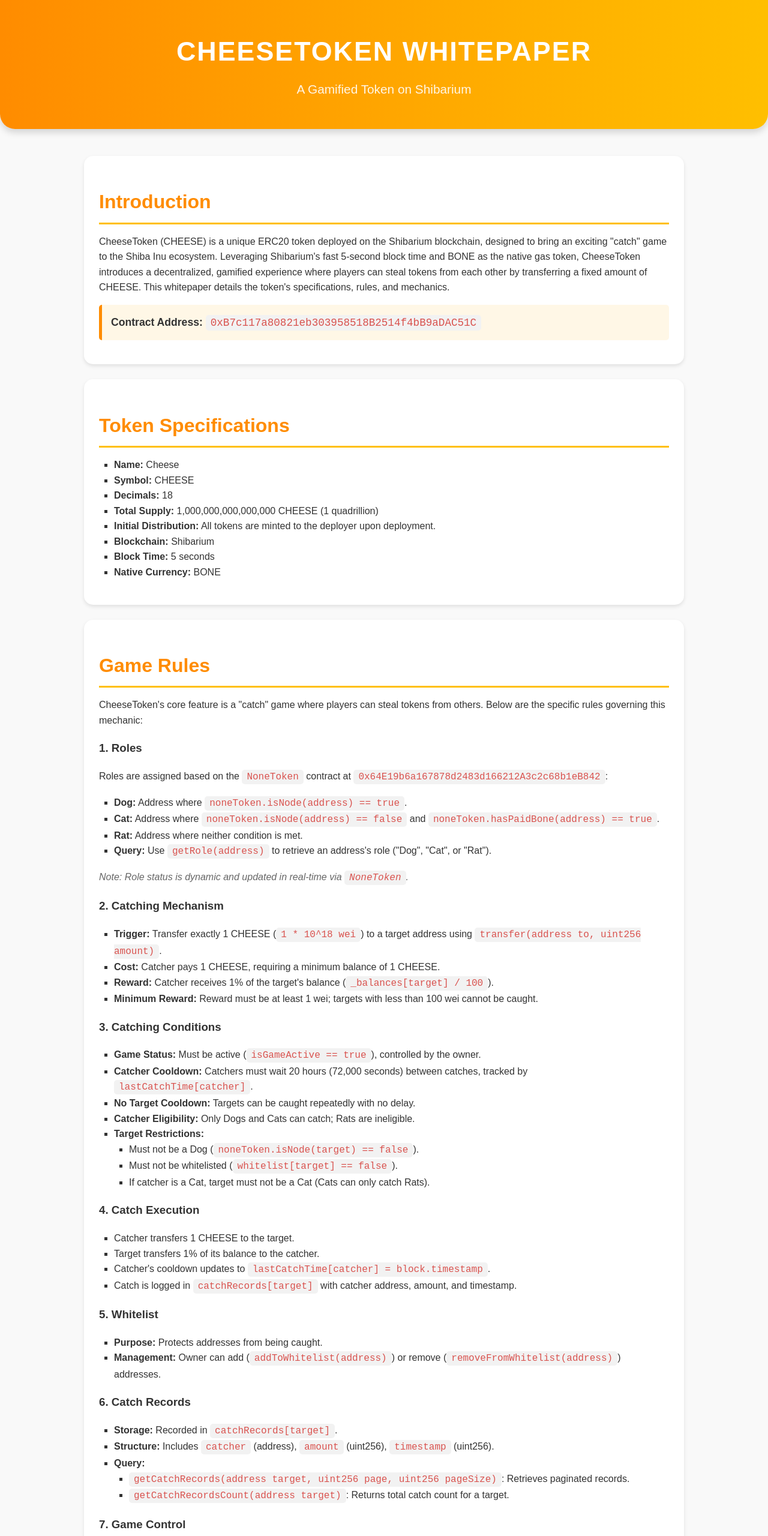
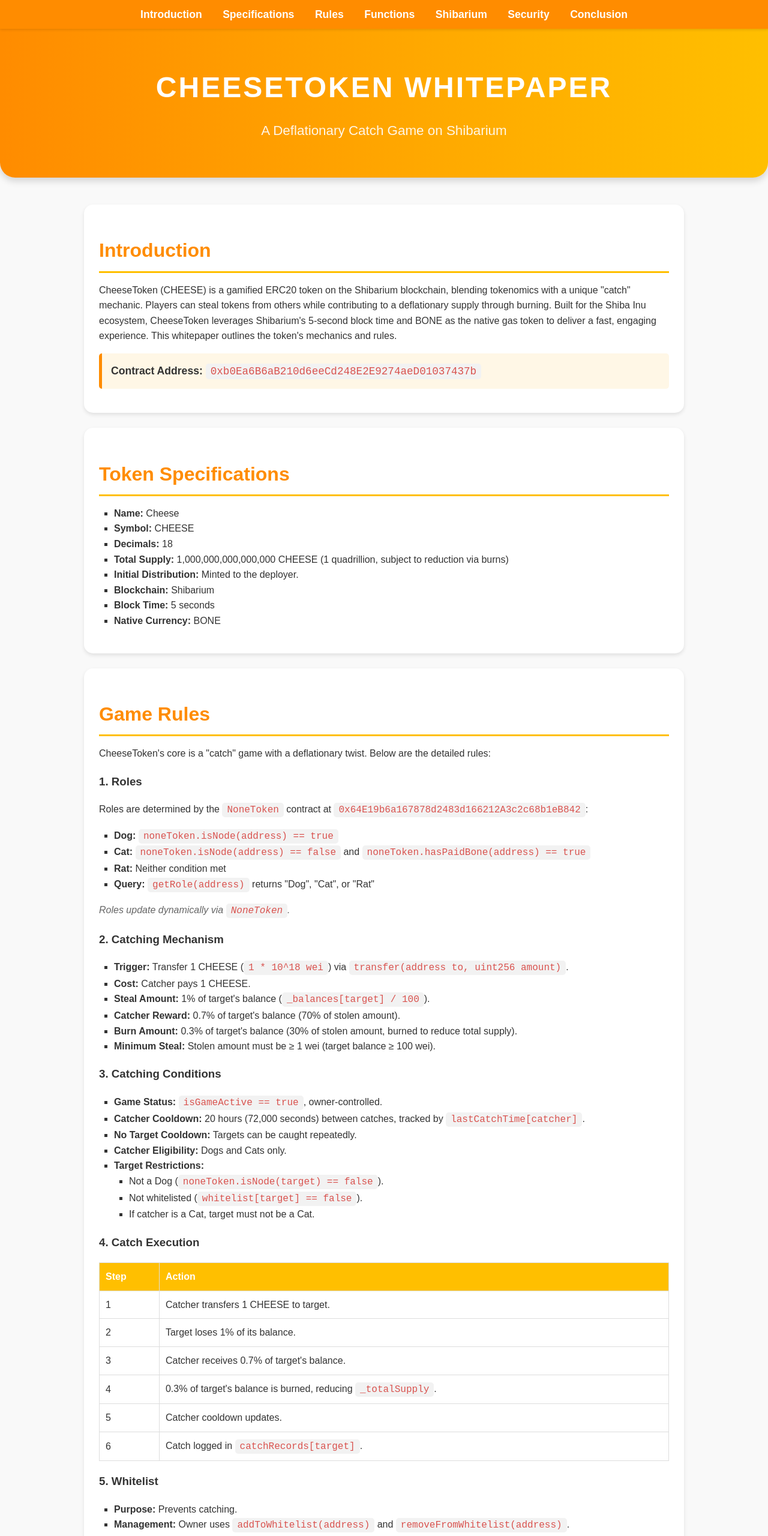
Before and after one commit to Shibfun/Cheese, a plain HTML site: page index.html in a window 1280 px wide. Shown: the top 2560 px of the page at 60% size. Drawn offline with Linux system fonts and the light colour scheme.

Commit message:
Update index.html

```diff
--- a/index.html
+++ b/index.html
@@ -18,24 +18,42 @@
             margin: 0 auto;
             padding: 20px;
         }
+        nav {
+            background: #ff8c00;
+            padding: 10px 0;
+            text-align: center;
+            position: sticky;
+            top: 0;
+            z-index: 100;
+            box-shadow: 0 2px 4px rgba(0, 0, 0, 0.1);
+        }
+        nav a {
+            color: white;
+            text-decoration: none;
+            margin: 0 15px;
+            font-weight: bold;
+            font-size: 1.1em;
+        }
+        nav a:hover {
+            text-decoration: underline;
+        }
         header {
             background: linear-gradient(90deg, #ff8c00, #ffbf00);
             color: white;
             text-align: center;
-            padding: 50px 20px;
+            padding: 60px 20px;
             border-radius: 0 0 25px 25px;
             box-shadow: 0 6px 12px rgba(0, 0, 0, 0.15);
-            position: relative;
         }
         header h1 {
             margin: 0;
-            font-size: 2.8em;
+            font-size: 3em;
             text-transform: uppercase;
-            letter-spacing: 2px;
+            letter-spacing: 3px;
         }
         header p {
-            font-size: 1.3em;
-            margin: 10px 0 0;
+            font-size: 1.4em;
+            margin: 15px 0 0;
             opacity: 0.9;
         }
         section {
@@ -76,6 +94,20 @@
             color: #666;
             margin-top: 10px;
         }
+        .table {
+            width: 100%;
+            border-collapse: collapse;
+            margin: 15px 0;
+        }
+        .table th, .table td {
+            padding: 10px;
+            border: 1px solid #ddd;
+            text-align: left;
+        }
+        .table th {
+            background: #ffbf00;
+            color: white;
+        }
         footer {
             text-align: center;
             padding: 25px;
@@ -86,131 +118,154 @@
         }
         @media (max-width: 768px) {
             header h1 {
-                font-size: 2em;
+                font-size: 2.2em;
             }
             header p {
-                font-size: 1.1em;
+                font-size: 1.2em;
             }
             h2 {
                 font-size: 1.6em;
             }
+            nav a {
+                margin: 0 10px;
+                font-size: 1em;
+            }
             .container {
                 padding: 15px;
             }
-            section {
-                padding: 20px;
-                margin: 15px 0;
-            }
-            .highlight {
-                font-size: 1em;
+            .table th, .table td {
+                font-size: 0.9em;
+                padding: 8px;
             }
         }
         @media (max-width: 480px) {
             header h1 {
-                font-size: 1.6em;
+                font-size: 1.8em;
             }
             header p {
-                font-size: 0.9em;
+                font-size: 1em;
             }
             h2 {
                 font-size: 1.4em;
             }
+            nav a {
+                display: block;
+                margin: 5px 0;
+            }
             section {
                 padding: 15px;
+            }
+            .table {
+                font-size: 0.85em;
             }
         }
     </style>
 </head>
 <body>
+    <nav>
+        <a href="#intro">Introduction</a>
+        <a href="#specs">Specifications</a>
+        <a href="#rules">Rules</a>
+        <a href="#functions">Functions</a>
+        <a href="#shibarium">Shibarium</a>
+        <a href="#security">Security</a>
+        <a href="#conclusion">Conclusion</a>
+    </nav>
+
     <header>
         <h1>CheeseToken Whitepaper</h1>
-        <p>A Gamified Token on Shibarium</p>
+        <p>A Deflationary Catch Game on Shibarium</p>
     </header>
 
     <div class="container">
-        <section>
+        <section id="intro">
             <h2>Introduction</h2>
             <p>
-                CheeseToken (CHEESE) is a unique ERC20 token deployed on the Shibarium blockchain, designed to bring an exciting "catch" game to the Shiba Inu ecosystem. Leveraging Shibarium's fast 5-second block time and BONE as the native gas token, CheeseToken introduces a decentralized, gamified experience where players can steal tokens from each other by transferring a fixed amount of CHEESE. This whitepaper details the token's specifications, rules, and mechanics.
+                CheeseToken (CHEESE) is a gamified ERC20 token on the Shibarium blockchain, blending tokenomics with a unique "catch" mechanic. Players can steal tokens from others while contributing to a deflationary supply through burning. Built for the Shiba Inu ecosystem, CheeseToken leverages Shibarium's 5-second block time and BONE as the native gas token to deliver a fast, engaging experience. This whitepaper outlines the token's mechanics and rules.
             </p>
             <div class="highlight">
-                <strong>Contract Address:</strong> <code>0xB7c117a80821eb303958518B2514f4bB9aDAC51C</code>
+                <strong>Contract Address:</strong> <code>0xb0Ea6B6aB210d6eeCd248E2E9274aeD01037437b</code>
             </div>
         </section>
 
-        <section>
+        <section id="specs">
             <h2>Token Specifications</h2>
             <ul>
                 <li><strong>Name:</strong> Cheese</li>
                 <li><strong>Symbol:</strong> CHEESE</li>
                 <li><strong>Decimals:</strong> 18</li>
-                <li><strong>Total Supply:</strong> 1,000,000,000,000,000 CHEESE (1 quadrillion)</li>
-                <li><strong>Initial Distribution:</strong> All tokens are minted to the deployer upon deployment.</li>
+                <li><strong>Total Supply:</strong> 1,000,000,000,000,000 CHEESE (1 quadrillion, subject to reduction via burns)</li>
+                <li><strong>Initial Distribution:</strong> Minted to the deployer.</li>
                 <li><strong>Blockchain:</strong> Shibarium</li>
                 <li><strong>Block Time:</strong> 5 seconds</li>
                 <li><strong>Native Currency:</strong> BONE</li>
             </ul>
         </section>
 
-        <section>
+        <section id="rules">
             <h2>Game Rules</h2>
-            <p>CheeseToken's core feature is a "catch" game where players can steal tokens from others. Below are the specific rules governing this mechanic:</p>
+            <p>CheeseToken's core is a "catch" game with a deflationary twist. Below are the detailed rules:</p>
 
             <h3>1. Roles</h3>
-            <p>Roles are assigned based on the <code>NoneToken</code> contract at <code>0x64E19b6a167878d2483d166212A3c2c68b1eB842</code>:</p>
+            <p>Roles are determined by the <code>NoneToken</code> contract at <code>0x64E19b6a167878d2483d166212A3c2c68b1eB842</code>:</p>
             <ul>
-                <li><strong>Dog:</strong> Address where <code>noneToken.isNode(address) == true</code>.</li>
-                <li><strong>Cat:</strong> Address where <code>noneToken.isNode(address) == false</code> and <code>noneToken.hasPaidBone(address) == true</code>.</li>
-                <li><strong>Rat:</strong> Address where neither condition is met.</li>
-                <li><strong>Query:</strong> Use <code>getRole(address)</code> to retrieve an address's role ("Dog", "Cat", or "Rat").</li>
+                <li><strong>Dog:</strong> <code>noneToken.isNode(address) == true</code></li>
+                <li><strong>Cat:</strong> <code>noneToken.isNode(address) == false</code> and <code>noneToken.hasPaidBone(address) == true</code></li>
+                <li><strong>Rat:</strong> Neither condition met</li>
+                <li><strong>Query:</strong> <code>getRole(address)</code> returns "Dog", "Cat", or "Rat"</li>
             </ul>
-            <p class="note">Note: Role status is dynamic and updated in real-time via <code>NoneToken</code>.</p>
+            <p class="note">Roles update dynamically via <code>NoneToken</code>.</p>
 
             <h3>2. Catching Mechanism</h3>
             <ul>
-                <li><strong>Trigger:</strong> Transfer exactly 1 CHEESE (<code>1 * 10^18 wei</code>) to a target address using <code>transfer(address to, uint256 amount)</code>.</li>
-                <li><strong>Cost:</strong> Catcher pays 1 CHEESE, requiring a minimum balance of 1 CHEESE.</li>
-                <li><strong>Reward:</strong> Catcher receives 1% of the target's balance (<code>_balances[target] / 100</code>).</li>
-                <li><strong>Minimum Reward:</strong> Reward must be at least 1 wei; targets with less than 100 wei cannot be caught.</li>
+                <li><strong>Trigger:</strong> Transfer 1 CHEESE (<code>1 * 10^18 wei</code>) via <code>transfer(address to, uint256 amount)</code>.</li>
+                <li><strong>Cost:</strong> Catcher pays 1 CHEESE.</li>
+                <li><strong>Steal Amount:</strong> 1% of target's balance (<code>_balances[target] / 100</code>).</li>
+                <li><strong>Catcher Reward:</strong> 0.7% of target's balance (70% of stolen amount).</li>
+                <li><strong>Burn Amount:</strong> 0.3% of target's balance (30% of stolen amount, burned to reduce total supply).</li>
+                <li><strong>Minimum Steal:</strong> Stolen amount must be ≥ 1 wei (target balance ≥ 100 wei).</li>
             </ul>
 
             <h3>3. Catching Conditions</h3>
             <ul>
-                <li><strong>Game Status:</strong> Must be active (<code>isGameActive == true</code>), controlled by the owner.</li>
-                <li><strong>Catcher Cooldown:</strong> Catchers must wait 20 hours (72,000 seconds) between catches, tracked by <code>lastCatchTime[catcher]</code>.</li>
-                <li><strong>No Target Cooldown:</strong> Targets can be caught repeatedly with no delay.</li>
-                <li><strong>Catcher Eligibility:</strong> Only Dogs and Cats can catch; Rats are ineligible.</li>
+                <li><strong>Game Status:</strong> <code>isGameActive == true</code>, owner-controlled.</li>
+                <li><strong>Catcher Cooldown:</strong> 20 hours (72,000 seconds) between catches, tracked by <code>lastCatchTime[catcher]</code>.</li>
+                <li><strong>No Target Cooldown:</strong> Targets can be caught repeatedly.</li>
+                <li><strong>Catcher Eligibility:</strong> Dogs and Cats only.</li>
                 <li><strong>Target Restrictions:</strong>
                     <ul>
-                        <li>Must not be a Dog (<code>noneToken.isNode(target) == false</code>).</li>
-                        <li>Must not be whitelisted (<code>whitelist[target] == false</code>).</li>
-                        <li>If catcher is a Cat, target must not be a Cat (Cats can only catch Rats).</li>
+                        <li>Not a Dog (<code>noneToken.isNode(target) == false</code>).</li>
+                        <li>Not whitelisted (<code>whitelist[target] == false</code>).</li>
+                        <li>If catcher is a Cat, target must not be a Cat.</li>
                     </ul>
                 </li>
             </ul>
 
             <h3>4. Catch Execution</h3>
-            <ul>
-                <li>Catcher transfers 1 CHEESE to the target.</li>
-                <li>Target transfers 1% of its balance to the catcher.</li>
-                <li>Catcher's cooldown updates to <code>lastCatchTime[catcher] = block.timestamp</code>.</li>
-                <li>Catch is logged in <code>catchRecords[target]</code> with catcher address, amount, and timestamp.</li>
-            </ul>
+            <table class="table">
+                <tr><th>Step</th><th>Action</th></tr>
+                <tr><td>1</td><td>Catcher transfers 1 CHEESE to target.</td></tr>
+                <tr><td>2</td><td>Target loses 1% of its balance.</td></tr>
+                <tr><td>3</td><td>Catcher receives 0.7% of target's balance.</td></tr>
+                <tr><td>4</td><td>0.3% of target's balance is burned, reducing <code>_totalSupply</code>.</td></tr>
+                <tr><td>5</td><td>Catcher cooldown updates.</td></tr>
+                <tr><td>6</td><td>Catch logged in <code>catchRecords[target]</code>.</td></tr>
+            </table>
 
             <h3>5. Whitelist</h3>
             <ul>
-                <li><strong>Purpose:</strong> Protects addresses from being caught.</li>
-                <li><strong>Management:</strong> Owner can add (<code>addToWhitelist(address)</code>) or remove (<code>removeFromWhitelist(address)</code>) addresses.</li>
+                <li><strong>Purpose:</strong> Prevents catching.</li>
+                <li><strong>Management:</strong> Owner uses <code>addToWhitelist(address)</code> and <code>removeFromWhitelist(address)</code>.</li>
             </ul>
 
             <h3>6. Catch Records</h3>
             <ul>
-                <li><strong>Storage:</strong> Recorded in <code>catchRecords[target]</code>.</li>
-                <li><strong>Structure:</strong> Includes <code>catcher</code> (address), <code>amount</code> (uint256), <code>timestamp</code> (uint256).</li>
+                <li><strong>Storage:</strong> <code>catchRecords[target]</code>.</li>
+                <li><strong>Structure:</strong> <code>catcher</code>, <code>amount</code> (catcher reward), <code>timestamp</code>.</li>
                 <li><strong>Query:</strong>
                     <ul>
-                        <li><code>getCatchRecords(address target, uint256 page, uint256 pageSize)</code>: Retrieves paginated records.</li>
-                        <li><code>getCatchRecordsCount(address target)</code>: Returns total catch count for a target.</li>
+                        <li><code>getCatchRecords(address target, uint256 page, uint256 pageSize)</code></li>
+                        <li><code>getCatchRecordsCount(address target)</code></li>
                     </ul>
                 </li>
             </ul>
@@ -219,52 +274,51 @@
             <ul>
                 <li><strong>Owner Functions:</strong>
                     <ul>
-                        <li><code>stopGame()</code>: Disables catching (<code>isGameActive = false</code>).</li>
-                        <li><code>startGame()</code>: Enables catching (<code>isGameActive = true</code>).</li>
-                        <li><code>renounceOwnership()</code>: Sets <code>owner = 0x0</code>, permanently relinquishing control.</li>
+                        <li><code>stopGame()</code>: <code>isGameActive = false</code></li>
+                        <li><code>startGame()</code>: <code>isGameActive = true</code></li>
+                        <li><code>renounceOwnership()</code>: <code>owner = 0x0</code></li>
                     </ul>
                 </li>
                 <li><strong>Default:</strong> Game starts active.</li>
             </ul>
         </section>
 
-        <section>
+        <section id="functions">
             <h2>Token Functions</h2>
-            <p>CheeseToken implements the ERC20 standard with the following key functions:</p>
             <ul>
-                <li><code>transfer(address to, uint256 amount)</code>: Transfers tokens; triggers catching if <code>amount == 1 * 10^18</code>.</li>
-                <li><code>approve(address spender, uint256 amount)</code>: Approves a spender.</li>
-                <li><code>transferFrom(address from, address to, uint256 amount)</code>: Transfers on behalf of another (no catching).</li>
-                <li><code>increaseAllowance(address spender, uint256 addedValue)</code>: Increases allowance.</li>
-                <li><code>decreaseAllowance(address spender, uint256 subtractedValue)</code>: Decreases allowance.</li>
-                <li><code>balanceOf(address account)</code>: Returns balance.</li>
-                <li><code>allowance(address owner, address spender)</code>: Returns allowance.</li>
+                <li><code>transfer(address to, uint256 amount)</code>: Transfers tokens; triggers catch if <code>amount == 1 * 10^18</code>.</li>
+                <li><code>approve(address spender, uint256 amount)</code></li>
+                <li><code>transferFrom(address from, address to, uint256 amount)</code>: No catching.</li>
+                <li><code>increaseAllowance(address spender, uint256 addedValue)</code></li>
+                <li><code>decreaseAllowance(address spender, uint256 subtractedValue)</code></li>
+                <li><code>balanceOf(address account)</code></li>
+                <li><code>allowance(address owner, address spender)</code></li>
             </ul>
         </section>
 
-        <section>
+        <section id="shibarium">
             <h2>Shibarium Integration</h2>
             <ul>
-                <li><strong>Fast Transactions:</strong> Shibarium’s 5-second block time ensures quick catch confirmations.</li>
-                <li><strong>BONE Gas Fees:</strong> All transactions, including catches, use BONE as the native currency.</li>
-                <li><strong>Ecosystem Fit:</strong> Ties into the Shiba Inu ecosystem via <code>NoneToken</code> roles.</li>
+                <li><strong>Speed:</strong> 5-second blocks for fast catches.</li>
+                <li><strong>Gas:</strong> BONE as native currency.</li>
+                <li><strong>Ecosystem:</strong> Integrates with Shiba Inu via <code>NoneToken</code>.</li>
             </ul>
         </section>
 
-        <section>
+        <section id="security">
             <h2>Security and Design</h2>
             <ul>
                 <li><strong>Solidity:</strong> <code>^0.8.0</code> with overflow protection.</li>
-                <li><strong>Fixed Supply:</strong> No minting or burning; total supply is constant.</li>
-                <li><strong>Dynamic Roles:</strong> Real-time role checks via <code>NoneToken</code>.</li>
-                <li><strong>Game Balance:</strong> 20-hour catcher cooldown vs. no target cooldown encourages active play.</li>
+                <li><strong>Deflationary:</strong> 0.3% burn per catch reduces supply.</li>
+                <li><strong>Dynamic Roles:</strong> Real-time via <code>NoneToken</code>.</li>
+                <li><strong>Balance:</strong> 20-hour catcher cooldown, no target cooldown.</li>
             </ul>
         </section>
 
-        <section>
+        <section id="conclusion">
             <h2>Conclusion</h2>
             <p>
-                CheeseToken brings a fresh, gamified twist to the Shibarium blockchain, combining tokenomics with a thrilling catch mechanic. With fast transactions powered by Shibarium’s 5-second blocks and BONE as the fuel, players can enjoy a seamless and engaging experience. Dive into the Cheese chase and catch your share!
+                CheeseToken redefines gamified tokens on Shibarium with its catch mechanic and deflationary burn. Powered by fast blocks and BONE, it offers a thrilling, rewarding experience. Join the chase, catch CHEESE, and watch the supply shrink!
             </p>
         </section>
     </div>
```
